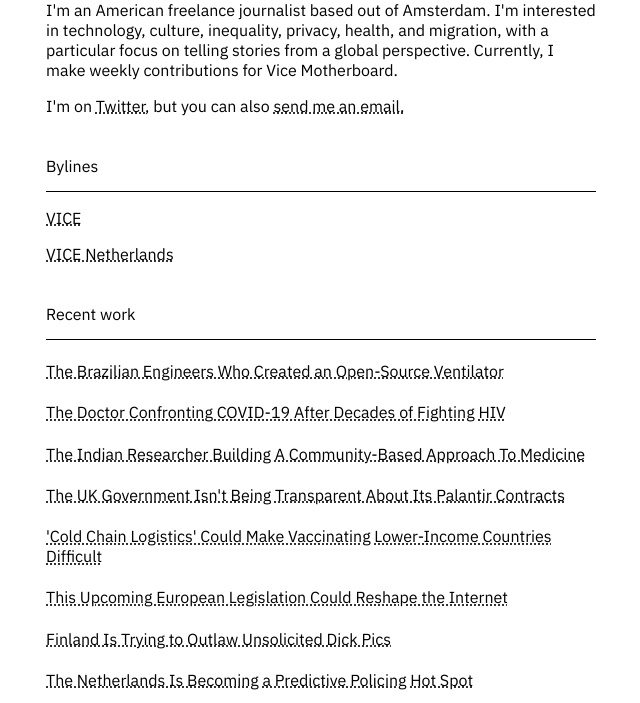
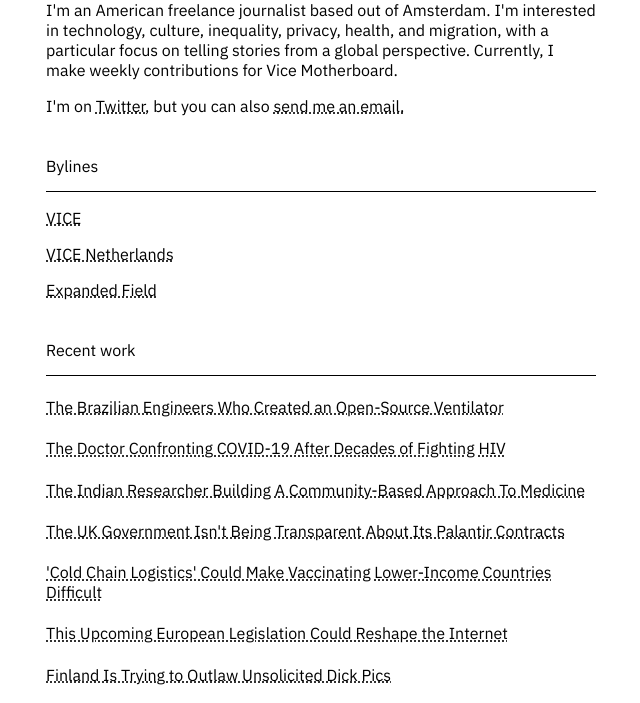
Before and after one commit to gheghi18/Portfolio, a plain HTML site: page index.html in a window 1280 px wide. Shown: the part 85-788 px from the top of the page, without its empty margins (319-959 px from the left). Drawn offline with Linux system fonts and the light colour scheme.

Commit message:
Update index.html

```diff
--- a/index.html
+++ b/index.html
@@ -32,6 +32,7 @@
                     <h3 class="sectionTitle">Bylines</h3>
                     <p class="byline"><a href="https://www.vice.com/en/contributor/gabriel-geiger" target="_blank">VICE</a></p>
                     <p class="byline"><a href="https://www.vice.com/nl/contributor/gabriel-geiger" target="_blank">VICE Netherlands</a></p>
+                    <p class="byline"><a href="https://www.expandedfieldjournal.com/pieces/the-madhouse" target="_blank">Expanded Field</a></p>
                 </div>
 
                 <div id="workContainer">
```
